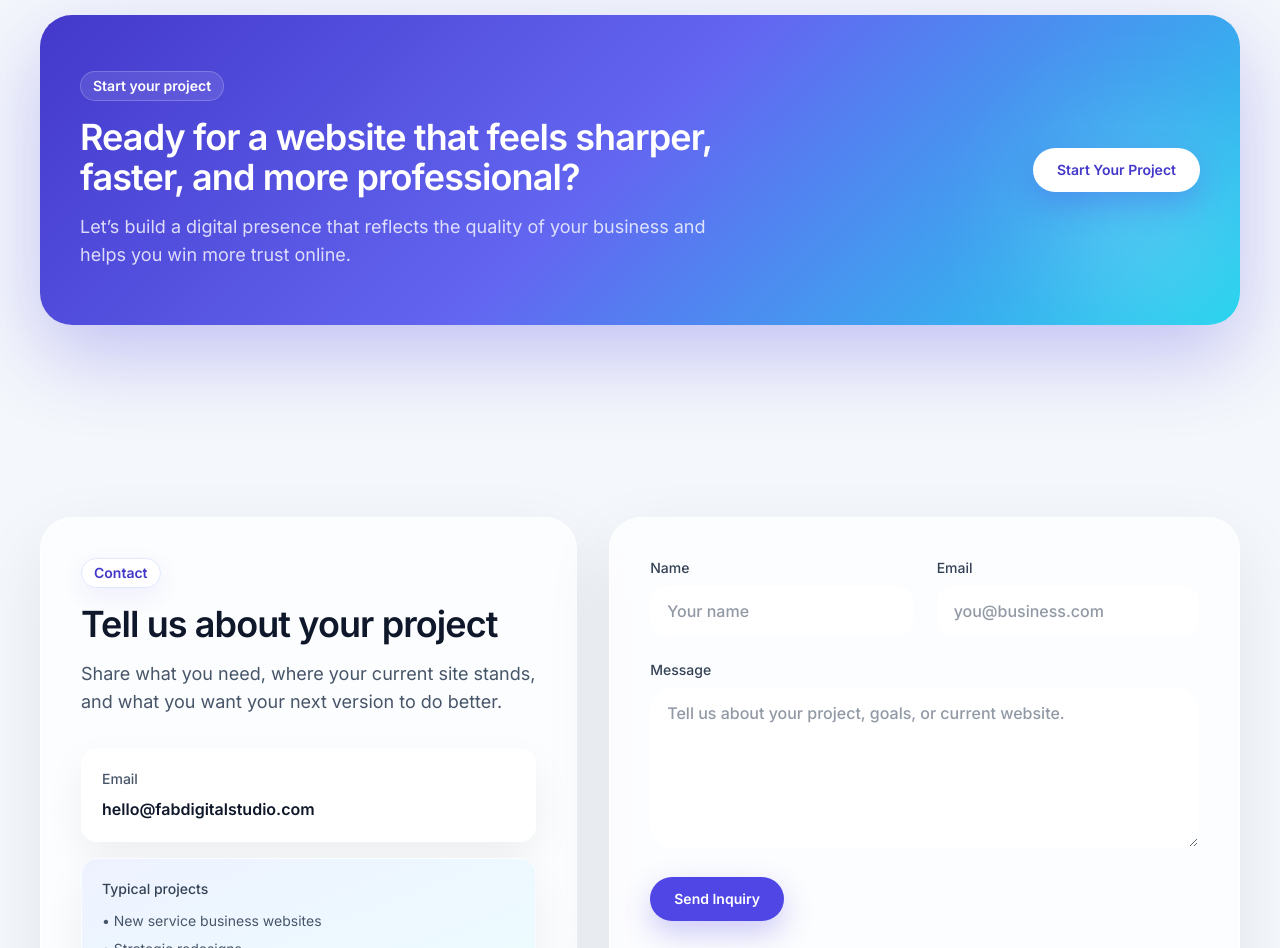
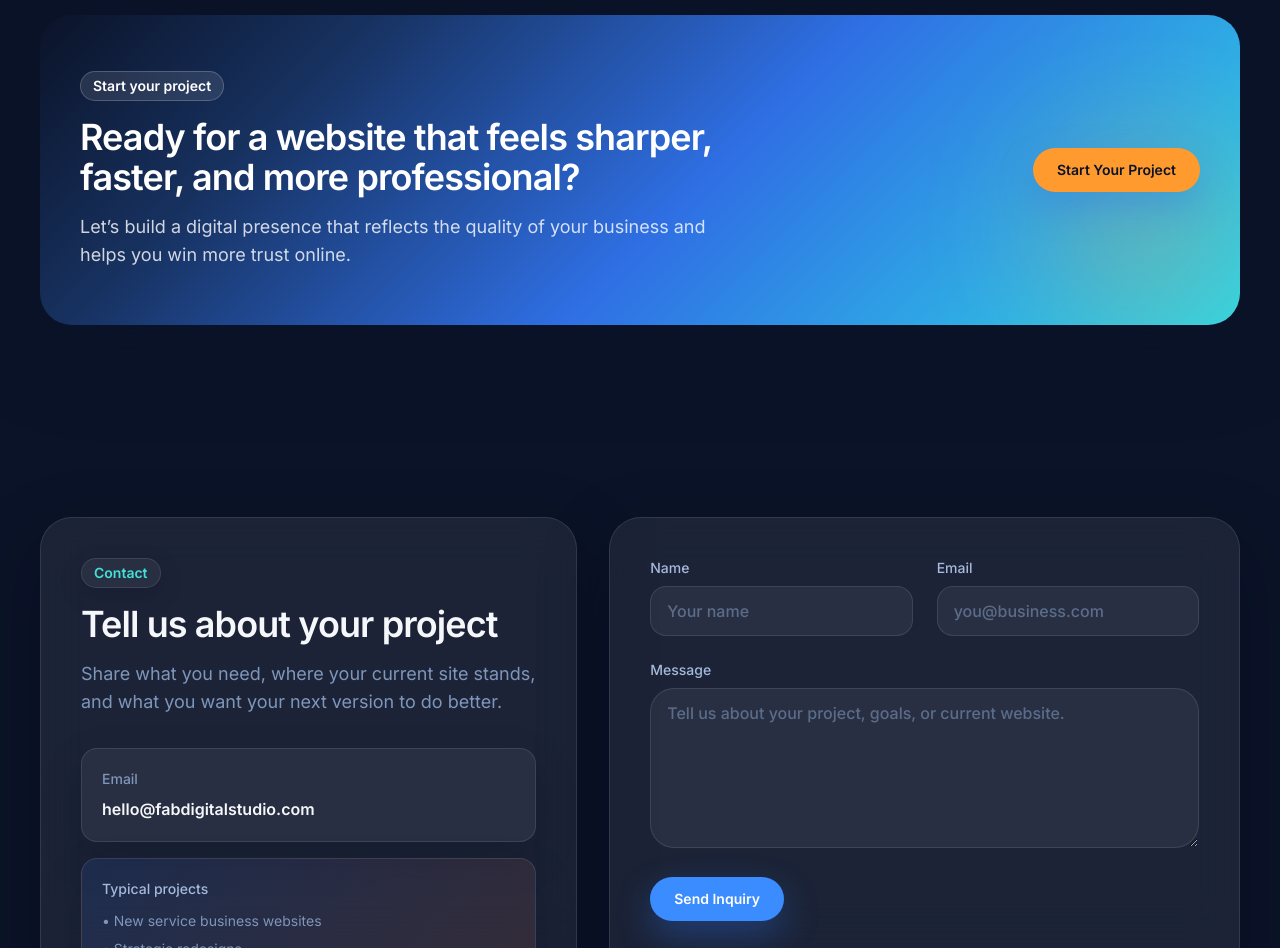
Before and after one commit to fabylv/fabdigitalstudio.com, a React (Vite) app: page / in a window 1280 px wide. Shown: the part 3200-4148 px from the top of the page. Built offline with nearby package versions, Linux system fonts and the light colour scheme.

Commit message:
Match FabDigital Studio branding colors

```diff
--- a/src/App.jsx
+++ b/src/App.jsx
@@ -20,7 +20,7 @@ import {
 export default function App() {
   return (
     <div className="min-h-screen bg-surface-soft">
-      <div className="pointer-events-none fixed inset-x-0 top-0 -z-10 h-[34rem] bg-[radial-gradient(circle_at_top_left,rgba(99,102,241,0.18),transparent_34%),radial-gradient(circle_at_78%_12%,rgba(34,211,238,0.16),transparent_24%)]" />
+      <div className="pointer-events-none fixed inset-x-0 top-0 -z-10 h-[40rem] bg-[radial-gradient(circle_at_top_left,rgba(47,111,228,0.24),transparent_32%),radial-gradient(circle_at_82%_10%,rgba(47,215,230,0.18),transparent_24%),radial-gradient(circle_at_88%_18%,rgba(255,111,58,0.12),transparent_16%)]" />
       <Header navigation={navigation} />
       <main>
         <Hero content={heroContent} />
--- a/src/components/layout/Header.jsx
+++ b/src/components/layout/Header.jsx
@@ -3,7 +3,7 @@ import Button from '../ui/Button';
 
 export default function Header({ navigation }) {
   return (
-    <header className="sticky top-0 z-30 border-b border-white/60 bg-white/70 backdrop-blur-xl">
+    <header className="sticky top-0 z-30 border-b border-white/10 bg-surface-soft/70 backdrop-blur-xl">
       <div className="site-container flex items-center justify-between gap-6 py-4">
         <a className="inline-flex items-center" href="#top">
           <img alt="FabDigital Studio" className="h-12 w-auto sm:h-14" src={logo} />
@@ -11,7 +11,7 @@ export default function Header({ navigation }) {
 
         <nav aria-label="Primary" className="hidden items-center gap-8 md:flex">
           {navigation.map((item) => (
-            <a key={item.label} className="text-sm font-medium text-ink-600 transition hover:text-brand-700" href={item.href}>
+            <a key={item.label} className="text-sm font-medium text-ink-700 transition hover:text-brand-600" href={item.href}>
               {item.label}
             </a>
           ))}
--- a/src/components/sections/CTASection.jsx
+++ b/src/components/sections/CTASection.jsx
@@ -4,9 +4,9 @@ export default function CTASection({ content }) {
   return (
     <section className="section-shell">
       <div className="site-container">
-        <div className="relative overflow-hidden rounded-[2rem] bg-[linear-gradient(135deg,#4338ca_0%,#6366f1_48%,#22d3ee_100%)] px-6 py-12 text-white shadow-[0_30px_80px_rgba(79,70,229,0.30)] sm:px-10 sm:py-14 lg:flex lg:items-center lg:justify-between lg:gap-10">
-          <div className="absolute -left-10 top-0 h-40 w-40 rounded-full bg-white/16 blur-3xl" />
-          <div className="absolute bottom-0 right-0 h-48 w-48 rounded-full bg-cyan-200/30 blur-3xl" />
+        <div className="relative overflow-hidden rounded-[2rem] bg-[linear-gradient(135deg,#0b1328_0%,#17315f_22%,#2f6fe4_55%,#2fd7e6_100%)] px-6 py-12 text-white shadow-[0_30px_80px_rgba(11,19,40,0.38)] sm:px-10 sm:py-14 lg:flex lg:items-center lg:justify-between lg:gap-10">
+          <div className="absolute -left-10 top-0 h-40 w-40 rounded-full bg-white/14 blur-3xl" />
+          <div className="absolute bottom-0 right-0 h-48 w-48 rounded-full bg-accent-400/25 blur-3xl" />
           <div className="relative max-w-2xl">
             <span className="mb-4 inline-flex rounded-full border border-white/20 bg-white/10 px-3 py-1 text-sm font-semibold text-white">
               Start your project
@@ -15,7 +15,7 @@ export default function CTASection({ content }) {
             <p className="mt-4 max-w-2xl text-base leading-7 text-white/80 sm:text-lg">{content.description}</p>
           </div>
           <div className="relative mt-8 lg:mt-0">
-            <Button className="!bg-white !text-brand-700 hover:!bg-white/90" href={content.action.href}>
+            <Button className="!bg-accent-400 !text-surface-soft hover:!bg-accent-500" href={content.action.href}>
               {content.action.label}
             </Button>
           </div>
--- a/src/components/sections/Contact.jsx
+++ b/src/components/sections/Contact.jsx
@@ -7,13 +7,13 @@ export default function Contact({ content }) {
         <div className="glass-panel overflow-hidden p-8 sm:p-10">
           <SectionIntro kicker="Contact" title={content.title} description={content.description} />
           <div className="mt-8 space-y-4">
-            <div className="rounded-2xl border border-white/70 bg-white/80 p-5 shadow-[0_16px_40px_rgba(15,23,42,0.06)]">
+            <div className="rounded-2xl border border-white/10 bg-white/[0.06] p-5 shadow-[0_16px_40px_rgba(2,8,23,0.20)]">
               <p className="text-sm font-medium text-ink-600">Email</p>
               <a className="mt-2 inline-block text-base font-semibold text-ink-950" href={`mailto:${content.email}`}>
                 {content.email}
               </a>
             </div>
-            <div className="rounded-2xl border border-white/70 bg-gradient-to-br from-brand-50 to-cyan-50 p-5 shadow-[0_16px_40px_rgba(15,23,42,0.06)]">
+            <div className="rounded-2xl border border-white/10 bg-[linear-gradient(135deg,rgba(47,111,228,0.14),rgba(255,111,58,0.12))] p-5 shadow-[0_16px_40px_rgba(2,8,23,0.20)]">
               <p className="text-sm font-medium text-ink-700">Typical projects</p>
               <ul className="mt-3 space-y-2 text-sm text-ink-600">
                 <li>• New service business websites</li>
@@ -31,7 +31,7 @@ export default function Contact({ content }) {
               <label className="block text-sm font-medium text-ink-700">
                 Name
                 <input
-                  className="mt-2 w-full rounded-2xl border border-white/70 bg-white/85 px-4 py-3 text-base text-ink-950 outline-none ring-0 transition placeholder:text-ink-600/60 focus:border-brand-400 focus:ring-4 focus:ring-brand-100"
+                  className="mt-2 w-full rounded-2xl border border-white/10 bg-white/[0.06] px-4 py-3 text-base text-ink-950 outline-none ring-0 transition placeholder:text-ink-600/60 focus:border-brand-500 focus:ring-4 focus:ring-brand-500/20"
                   name="name"
                   placeholder="Your name"
                   type="text"
@@ -40,7 +40,7 @@ export default function Contact({ content }) {
               <label className="block text-sm font-medium text-ink-700">
                 Email
                 <input
-                  className="mt-2 w-full rounded-2xl border border-white/70 bg-white/85 px-4 py-3 text-base text-ink-950 outline-none ring-0 transition placeholder:text-ink-600/60 focus:border-brand-400 focus:ring-4 focus:ring-brand-100"
+                  className="mt-2 w-full rounded-2xl border border-white/10 bg-white/[0.06] px-4 py-3 text-base text-ink-950 outline-none ring-0 transition placeholder:text-ink-600/60 focus:border-brand-500 focus:ring-4 focus:ring-brand-500/20"
                   name="email"
                   placeholder="you@business.com"
                   type="email"
@@ -51,7 +51,7 @@ export default function Contact({ content }) {
             <label className="block text-sm font-medium text-ink-700">
               Message
               <textarea
-                className="mt-2 min-h-40 w-full rounded-3xl border border-white/70 bg-white/85 px-4 py-3 text-base text-ink-950 outline-none ring-0 transition placeholder:text-ink-600/60 focus:border-brand-400 focus:ring-4 focus:ring-brand-100"
+                className="mt-2 min-h-40 w-full rounded-3xl border border-white/10 bg-white/[0.06] px-4 py-3 text-base text-ink-950 outline-none ring-0 transition placeholder:text-ink-600/60 focus:border-brand-500 focus:ring-4 focus:ring-brand-500/20"
                 name="message"
                 placeholder="Tell us about your project, goals, or current website."
               />
--- a/src/components/sections/Services.jsx
+++ b/src/components/sections/Services.jsx
@@ -17,7 +17,7 @@ export default function Services({ services }) {
                 <span className="inline-flex h-11 w-11 items-center justify-center rounded-2xl bg-gradient-to-br from-brand-600 to-cyan-400 text-sm font-semibold text-white shadow-[0_12px_24px_rgba(79,70,229,0.24)]">
                   {String(index + 1).padStart(2, '0')}
                 </span>
-                <span className="h-px flex-1 bg-gradient-to-r from-brand-100 via-cyan-100 to-transparent" />
+                <span className="h-px flex-1 bg-gradient-to-r from-brand-500/45 via-cyan-300/30 to-transparent" />
               </div>
               <h3 className="mt-6 text-xl font-semibold text-ink-950">{service.title}</h3>
               <p className="mt-4 text-sm leading-7 text-ink-600">{service.description}</p>
--- a/src/components/sections/ValueSection.jsx
+++ b/src/components/sections/ValueSection.jsx
@@ -5,8 +5,8 @@ export default function ValueSection({ points }) {
     <section className="section-shell">
       <div className="site-container">
         <div className="glass-panel relative overflow-hidden px-6 py-10 sm:px-10 sm:py-12">
-          <div className="absolute -left-20 top-0 h-52 w-52 rounded-full bg-brand-100/70 blur-3xl" />
-          <div className="absolute -right-12 bottom-0 h-44 w-44 rounded-full bg-cyan-100 blur-3xl" />
+          <div className="absolute -left-20 top-0 h-52 w-52 rounded-full bg-brand-600/25 blur-3xl" />
+          <div className="absolute -right-12 bottom-0 h-44 w-44 rounded-full bg-accent-400/20 blur-3xl" />
           <div className="relative grid gap-10 lg:grid-cols-[0.9fr_1.1fr] lg:items-start">
             <div>
               <SectionIntro
@@ -18,7 +18,7 @@ export default function ValueSection({ points }) {
 
             <div className="grid gap-6 md:grid-cols-2">
               {points.map((point) => (
-                <article key={point.title} className="hover-lift rounded-3xl border border-white/70 bg-white/80 p-6 shadow-[0_16px_45px_rgba(15,23,42,0.07)] backdrop-blur">
+                <article key={point.title} className="hover-lift rounded-3xl border border-white/10 bg-white/[0.06] p-6 shadow-[0_16px_45px_rgba(2,8,23,0.24)] backdrop-blur">
                   <div className="h-1.5 w-14 rounded-full bg-gradient-to-r from-brand-500 to-cyan-400" />
                   <h3 className="mt-5 text-lg font-semibold text-ink-950">{point.title}</h3>
                   <p className="mt-3 text-sm leading-7 text-ink-600">{point.description}</p>
--- a/src/index.css
+++ b/src/index.css
@@ -15,10 +15,10 @@
 
   body {
     @apply m-0 bg-surface-soft font-sans text-ink-800 antialiased;
-    background-image:
-      radial-gradient(circle at 12% 10%, rgba(99, 102, 241, 0.16), transparent 24%),
-      radial-gradient(circle at 86% 14%, rgba(34, 211, 238, 0.16), transparent 20%),
-      linear-gradient(180deg, #fbfcff 0%, #f6f8ff 46%, #f7fbff 100%);
+    background:
+      linear-gradient(180deg, rgba(6, 13, 31, 0.88) 0%, rgba(11, 19, 40, 0.82) 100%),
+      url('./assets/fabdigitalstudio-body-background.png') center top / cover no-repeat,
+      #0b1328;
   }
 
   body::before {
@@ -30,7 +30,7 @@
       linear-gradient(rgba(148, 163, 184, 0.08) 1px, transparent 1px),
       linear-gradient(90deg, rgba(148, 163, 184, 0.08) 1px, transparent 1px);
     background-size: 30px 30px;
-    mask-image: linear-gradient(180deg, rgba(15, 23, 42, 0.22), transparent 68%);
+    mask-image: linear-gradient(180deg, rgba(255, 255, 255, 0.18), transparent 72%);
     z-index: -1;
   }
 
@@ -53,19 +53,19 @@
   }
 
   .card-surface {
-    @apply rounded-3xl border border-white/70 bg-white/80 shadow-[0_20px_60px_rgba(15,23,42,0.08)] backdrop-blur-xl;
+    @apply rounded-3xl border border-white/10 bg-white/[0.06] shadow-[0_24px_70px_rgba(2,8,23,0.32)] backdrop-blur-xl;
   }
 
   .button-primary {
-    @apply inline-flex items-center justify-center rounded-full bg-brand-600 px-6 py-3 text-sm font-semibold text-white shadow-[0_12px_30px_rgba(79,70,229,0.28)] transition duration-200 ease-out hover:bg-brand-700;
+    @apply inline-flex items-center justify-center rounded-full bg-brand-600 px-6 py-3 text-sm font-semibold text-white shadow-[0_14px_34px_rgba(47,111,228,0.35)] transition duration-200 ease-out hover:bg-brand-500;
   }
 
   .button-secondary {
-    @apply inline-flex items-center justify-center rounded-full border border-white/80 bg-white/80 px-6 py-3 text-sm font-semibold text-ink-800 shadow-[0_10px_30px_rgba(15,23,42,0.06)] transition duration-200 ease-out hover:border-brand-100 hover:text-ink-950;
+    @apply inline-flex items-center justify-center rounded-full border border-white/15 bg-white/[0.06] px-6 py-3 text-sm font-semibold text-ink-900 shadow-[0_10px_30px_rgba(2,8,23,0.20)] transition duration-200 ease-out hover:border-brand-500 hover:text-white;
   }
 
   .section-kicker {
-    @apply mb-4 inline-flex rounded-full border border-brand-100 bg-white/80 px-3 py-1 text-sm font-semibold text-brand-700 shadow-[0_8px_24px_rgba(79,70,229,0.08)];
+    @apply mb-4 inline-flex rounded-full border border-white/10 bg-white/[0.06] px-3 py-1 text-sm font-semibold text-brand-700 shadow-[0_8px_24px_rgba(2,8,23,0.16)];
   }
 
   .section-title {
@@ -84,19 +84,19 @@
   }
 
   .glass-panel {
-    @apply rounded-[2rem] border border-white/70 bg-white/70 backdrop-blur-xl shadow-[0_24px_70px_rgba(15,23,42,0.08)];
+    @apply rounded-[2rem] border border-white/10 bg-white/[0.07] backdrop-blur-xl shadow-[0_24px_70px_rgba(2,8,23,0.28)];
   }
 
   .hover-lift {
-    @apply transition duration-300 ease-out hover:-translate-y-1.5 hover:shadow-[0_28px_80px_rgba(15,23,42,0.12)];
+    @apply transition duration-300 ease-out hover:-translate-y-1.5 hover:shadow-[0_28px_80px_rgba(2,8,23,0.36)];
   }
 
   .chip {
-    @apply inline-flex items-center gap-2 rounded-full border border-white/70 bg-white/80 px-3 py-2 text-sm font-medium text-ink-700 shadow-[0_12px_30px_rgba(15,23,42,0.08)] backdrop-blur;
+    @apply inline-flex items-center gap-2 rounded-full border border-white/10 bg-white/[0.07] px-3 py-2 text-sm font-medium text-ink-800 shadow-[0_12px_30px_rgba(2,8,23,0.20)] backdrop-blur;
   }
 
   .gradient-text {
-    @apply bg-gradient-to-r from-brand-700 via-brand-500 to-cyan-500 bg-clip-text text-transparent;
+    @apply bg-gradient-to-r from-brand-600 via-cyan-300 to-accent-400 bg-clip-text text-transparent;
   }
 
   .animate-float-slow {
```
Also changed, not shown: src/components/layout/Footer.jsx (+4 -4 lines), tailwind.config.js (+17 -13 lines), src/assets/fabdigitalstudio-body-background.png (added).
